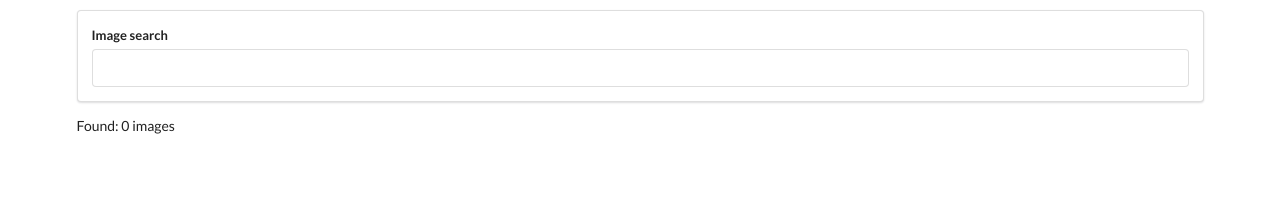
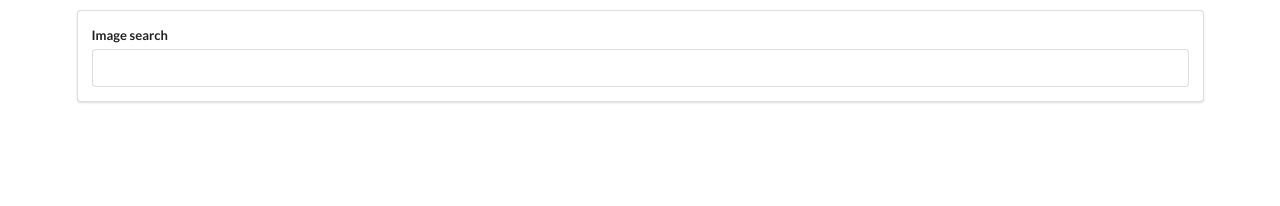
Before and after one commit to roelfie/react-redux-udemy, a React (Create React App) app in the folder image-finder/: page / in a window 1280 px wide. Shown: the top 206 px of the page. Built offline with nearby package versions, Linux system fonts and the light colour scheme.

Commit message:
Render a list of images.

```diff
--- a/image-finder/src/components/App.jsx
+++ b/image-finder/src/components/App.jsx
@@ -1,6 +1,7 @@
 import React from "react";
 import unsplash from "../api/unsplash";
 import SearchBar from "./SearchBar";
+import ImageList from "./ImageList";
 
 class App extends React.Component {
   state = { images: [] };
@@ -18,7 +19,7 @@ class App extends React.Component {
     return (
       <div className='ui container' style={{ marginTop: "10px" }}>
         <SearchBar onSubmit={this.findImages} />
-        <div>Found: {this.state.images.length} images</div>
+        <ImageList images={this.state.images} />
       </div>
     );
   }
--- /dev/null
+++ b/image-finder/src/components/ImageList.jsx
@@ -0,0 +1,15 @@
+import React from "react";
+
+const ImageList = (props) => {
+  const images = props.images.map((img) => {
+    return (
+      <div key={img.id}>
+        <img src={img.urls.thumb} alt={img.description} />
+      </div>
+    );
+  });
+
+  return <div>{images}</div>;
+};
+
+export default ImageList;
```
Also changed, not shown: image-finder/src/components/SearchBar.jsx (+5 -5 lines), 1 other file (tests, documents, lock files or other folders).
